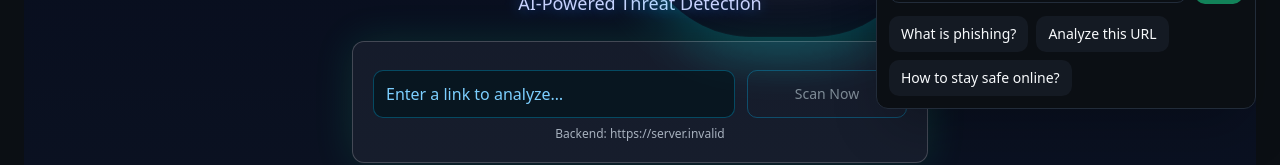
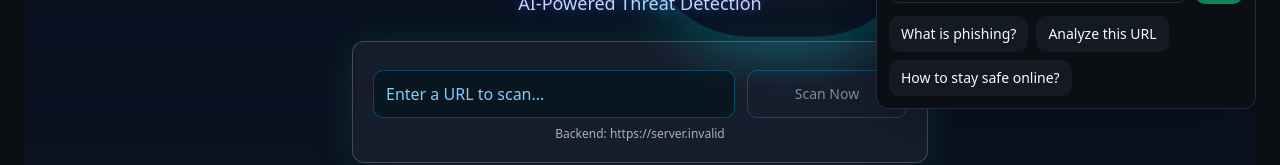
Before and after one commit to mustafaame/ALSS, a Next.js app in the folder frontend/: page / in a window 1280 px wide. Shown: the part 667-832 px from the top of the page. Built offline with nearby package versions, Linux system fonts and the light colour scheme; no server answers.

Commit message:
Auto commit at 2025-11-01 04:44:34

```diff
--- a/frontend/src/components/scan/url-form.tsx
+++ b/frontend/src/components/scan/url-form.tsx
@@ -128,7 +128,7 @@ export default function UrlForm({ className, variant = "default", hideLabel = fa
           <Input
             id="scan-url"
             name="url"
-            placeholder={variant === "hero" ? "Enter a link to analyze…" : "https://example.com"}
+            placeholder={variant === "hero" ? "Enter a URL to scan..." : "https://example.com"}
             value={url}
             onChange={(e) => setUrl(e.target.value)}
             aria-invalid={url.length > 0 && !valid}
```
